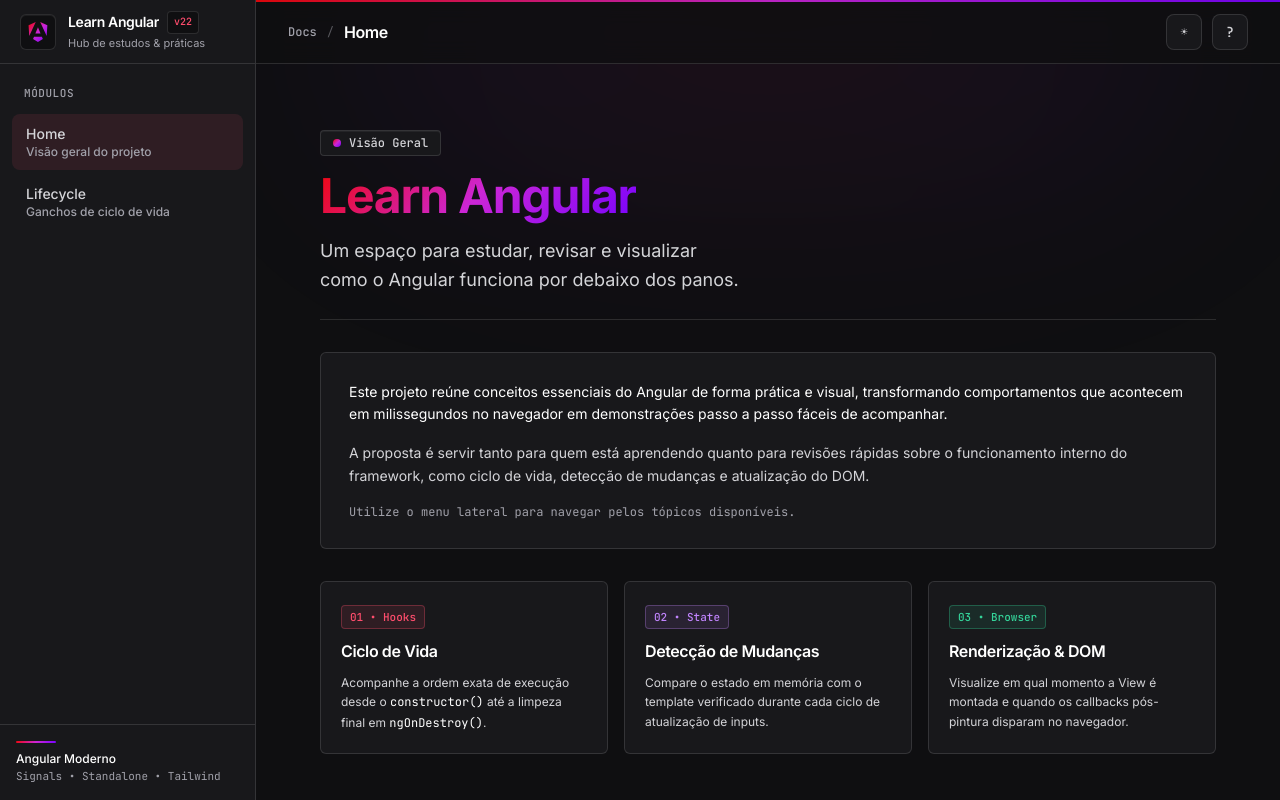
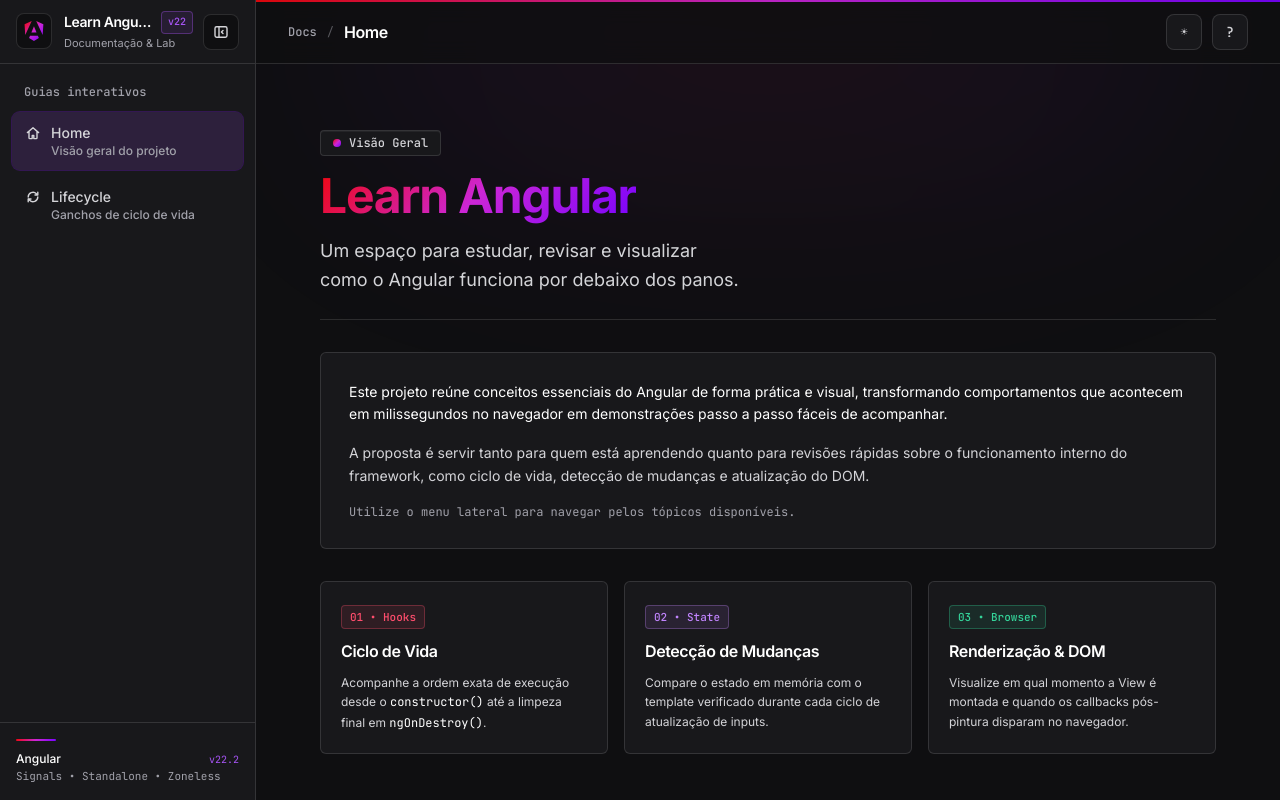
Before and after one commit to Douglas-Felipe/learn-angular, an Angular app: page / in a window 1280 px wide. Built offline with nearby package versions, Linux system fonts and the light colour scheme.

Commit message:
feat(layout): implementar menu lateral retratil com transicao de estado

```diff
--- a/src/app/core/layout/components/sidebar/interfaces/nav-item.interface.ts
+++ b/src/app/core/layout/components/sidebar/interfaces/nav-item.interface.ts
@@ -1,6 +1,9 @@
+export type NavIconId = 'home' | 'lifecycle';
+
 export interface NavItem {
   label: string;
   route: string;
+  icon?: NavIconId;
   exact?: boolean;
   description?: string;
 }
--- a/src/app/core/layout/components/sidebar/sidebar.html
+++ b/src/app/core/layout/components/sidebar/sidebar.html
@@ -1,11 +1,22 @@
 <aside
-  class="flex h-screen w-64 shrink-0 flex-col border-r border-ng-border bg-ng-surface text-ng-text"
+  [attr.data-collapsed]="isCollapsed()"
+  [class]="
+    'ng-sidebar-surface flex h-screen shrink-0 flex-col text-ng-text transition-[width] duration-200 ease-out ' +
+    (isCollapsed() ? 'w-[68px]' : 'w-64')
+  "
   aria-label="Menu Lateral"
 >
-  <!-- Header / Brand -->
-  <div class="flex h-16 items-center gap-3 border-b border-ng-border px-5">
+  <!-- Header / Brand + Collapse Trigger -->
   <div
-      class="flex h-9 w-9 shrink-0 items-center justify-center rounded-md border border-ng-border bg-ng-bg shadow-[inset_0_1px_0_0_rgba(255,255,255,0.06)]"
+    [class]="
+      'flex h-16 items-center border-b border-ng-border ' +
+      (isCollapsed() ? 'justify-center px-2' : 'justify-between gap-2.5 px-4')
+    "
+  >
+    @if (!isCollapsed()) {
+      <div class="flex min-w-0 flex-1 items-center gap-3">
+        <div
+          class="flex h-9 w-9 shrink-0 items-center justify-center rounded-lg border border-ng-border bg-ng-bg"
         >
           <svg
             class="h-5 w-5"
@@ -27,43 +38,126 @@
             />
           </svg>
         </div>
+
         <div class="min-w-0 flex-1">
           <div class="flex items-center gap-2">
-        <span class="truncate font-display text-sm font-semibold tracking-tight text-ng-text">
+            <span class="display-title truncate text-sm font-semibold text-ng-text">
               Learn Angular
             </span>
             <span
-          class="rounded border border-ng-border bg-ng-bg px-1.5 py-0.5 font-mono text-[10px] font-medium text-ng-primary"
+              class="rounded border border-ng-purple/35 bg-ng-purple/10 px-1.5 py-0.5 font-mono text-[10px] font-medium text-ng-purple"
             >
               v22
             </span>
           </div>
-      <p class="truncate text-[11px] text-ng-text-subtle">Hub de estudos &amp; práticas</p>
+          <p class="truncate text-[11px] text-ng-text-subtle">Documentação &amp; Lab</p>
         </div>
+      </div>
+    }
+
+    <button
+      type="button"
+      data-testid="sidebar-toggle"
+      (click)="toggleCollapse()"
+      [attr.aria-expanded]="!isCollapsed()"
+      [attr.aria-label]="isCollapsed() ? 'Expandir menu lateral' : 'Recolher menu lateral'"
+      [title]="isCollapsed() ? 'Expandir menu lateral' : 'Recolher menu lateral'"
+      class="ui-btn flex h-9 w-9 shrink-0 items-center justify-center rounded-lg border border-ng-border bg-ng-bg text-ng-text-muted hover:border-ng-purple/60 hover:bg-ng-surface-hover hover:text-ng-text"
+    >
+      <svg
+        class="h-4 w-4 transition-transform duration-200"
+        [class.rotate-180]="isCollapsed()"
+        viewBox="0 0 20 20"
+        fill="none"
+        stroke="currentColor"
+        stroke-width="1.75"
+        aria-hidden="true"
+      >
+        <rect x="2.5" y="3.5" width="15" height="13" rx="2" />
+        <path d="M7.5 3.5v13" />
+        <path stroke-linecap="round" stroke-linejoin="round" d="m12.5 8-2 2 2 2" />
+      </svg>
+    </button>
   </div>
 
   <!-- Navigation Links -->
-  <nav class="flex-1 space-y-1 overflow-y-auto px-3 py-5">
-    <div class="px-3 pb-2 font-mono text-[11px] font-medium uppercase tracking-wider text-ng-text-subtle">
-      Módulos
+  <nav
+    [class]="
+      'flex-1 space-y-1.5 overflow-y-auto py-5 ' +
+      (isCollapsed() ? 'px-2' : 'px-3')
+    "
+  >
+    @if (!isCollapsed()) {
+      <div class="px-3 pb-1.5 font-mono text-xs font-medium text-ng-text-subtle">
+        Guias interativos
       </div>
+    }
 
     @for (item of navItems(); track item.route) {
       <a
         [routerLink]="item.route"
-        routerLinkActive="bg-ng-primary/10 text-ng-text border-ng-primary"
+        routerLinkActive="bg-ng-purple/15 text-ng-text border-ng-crimson ng-active-glow"
         [routerLinkActiveOptions]="{ exact: !!item.exact }"
-        class="ui-btn group relative flex flex-col rounded border-l-2 border-transparent px-3 py-2.5 text-sm font-medium text-ng-text-muted hover:bg-ng-surface-hover hover:text-ng-text"
+        [attr.title]="isCollapsed() ? item.label + (item.description ? ' — ' + item.description : '') : null"
+        [class]="
+          'ui-btn group relative flex rounded-lg border border-transparent text-sm font-medium text-ng-text-muted hover:border-ng-purple/40 hover:bg-ng-surface-hover hover:text-ng-text ' +
+          (isCollapsed() ? 'items-center justify-center p-2.5' : 'flex-col px-3 py-2.5')
+        "
       >
-        <span class="flex items-center justify-between gap-2">
-          <span>{{ item.label }}</span>
         <span
-            class="h-1.5 w-1.5 rounded-full bg-ng-primary opacity-0 transition-opacity group-hover:opacity-50"
+          [class]="
+            'flex items-center ' +
+            (isCollapsed() ? 'justify-center' : 'justify-between gap-2.5')
+          "
+        >
+          <span class="flex items-center gap-2.5">
+            @switch (item.icon) {
+              @case ('home') {
+                <svg
+                  class="h-4 w-4 shrink-0 text-ng-text-muted transition-colors group-hover:text-ng-purple"
+                  viewBox="0 0 20 20"
+                  fill="none"
+                  stroke="currentColor"
+                  stroke-width="1.75"
+                  aria-hidden="true"
+                >
+                  <path
+                    stroke-linecap="round"
+                    stroke-linejoin="round"
+                    d="m3 9.5 7-6 7 6M5 8v8a1 1 0 0 0 1 1h3v-4h2v4h3a1 1 0 0 0 1-1V8"
+                  />
+                </svg>
+              }
+              @case ('lifecycle') {
+                <svg
+                  class="h-4 w-4 shrink-0 text-ng-text-muted transition-colors group-hover:text-ng-purple"
+                  viewBox="0 0 20 20"
+                  fill="none"
+                  stroke="currentColor"
+                  stroke-width="1.75"
+                  aria-hidden="true"
+                >
+                  <path
+                    stroke-linecap="round"
+                    stroke-linejoin="round"
+                    d="M4 10a6 6 0 0 1 10.2-4.2L16 7.5M16 4v3.5h-3.5M16 10a6 6 0 0 1-10.2 4.2L4 12.5M4 16v-3.5h3.5"
+                  />
+                </svg>
+              }
+            }
+            <span [class]="isCollapsed() ? 'sr-only' : ''">{{ item.label }}</span>
+          </span>
+
+          @if (!isCollapsed()) {
+            <span
+              class="h-1.5 w-1.5 rounded-full bg-ng-crimson opacity-0 transition-opacity group-hover:opacity-80"
               aria-hidden="true"
             ></span>
+          }
         </span>
-        @if (item.description) {
-          <span class="text-xs text-ng-text-subtle group-hover:text-ng-text-muted">
+
+        @if (item.description && !isCollapsed()) {
+          <span class="pl-6.5 text-xs text-ng-text-subtle group-hover:text-ng-text-muted">
             {{ item.description }}
           </span>
         }
@@ -72,9 +166,28 @@
   </nav>
 
   <!-- Footer Info -->
-  <div class="border-t border-ng-border p-4 text-xs text-ng-text-subtle">
-    <div class="mb-2 h-0.5 w-10 rounded-sm ng-gradient-bar"></div>
-    <p class="font-medium text-ng-text">Angular Moderno</p>
-    <p class="mt-0.5 font-mono text-[11px] text-ng-text-subtle">Signals • Standalone • Tailwind</p>
+  <div
+    [class]="
+      'border-t border-ng-border text-xs text-ng-text-subtle ' +
+      (isCollapsed() ? 'flex flex-col items-center p-3' : 'p-4')
+    "
+  >
+    <div
+      [class]="
+        'h-0.5 rounded-full ng-gradient-bar ' +
+        (isCollapsed() ? 'mb-2 w-6' : 'mb-2.5 w-10')
+      "
+    ></div>
+    @if (isCollapsed()) {
+      <span class="font-mono text-[10px] font-semibold text-ng-purple" title="Angular v22.2">
+        v22
+      </span>
+    } @else {
+      <div class="flex items-center justify-between">
+        <span class="font-medium text-ng-text">Angular</span>
+        <span class="font-mono text-[10px] text-ng-purple">v22.2</span>
+      </div>
+      <p class="mt-0.5 font-mono text-[11px] text-ng-text-subtle">Signals • Standalone • Zoneless</p>
+    }
   </div>
 </aside>
--- a/src/app/core/layout/components/sidebar/sidebar.ts
+++ b/src/app/core/layout/components/sidebar/sidebar.ts
@@ -8,18 +8,26 @@ import { NavItem } from './interfaces/nav-item.interface';
   templateUrl: './sidebar.html',
 })
 export class Sidebar {
+  protected readonly isCollapsed = signal(false);
+
   protected readonly navItems = signal<NavItem[]>([
     {
       label: 'Home',
       route: '/',
+      icon: 'home',
       exact: true,
       description: 'Visão geral do projeto',
     },
     {
       label: 'Lifecycle',
       route: '/life-cycle',
+      icon: 'lifecycle',
       exact: false,
       description: 'Ganchos de ciclo de vida',
     },
   ]);
+
+  protected toggleCollapse(): void {
+    this.isCollapsed.update((collapsed) => !collapsed);
+  }
 }
```
Also changed, not shown: 1 other file (tests, documents, lock files or other folders). Lines whose indentation alone changed are shown as unchanged.
